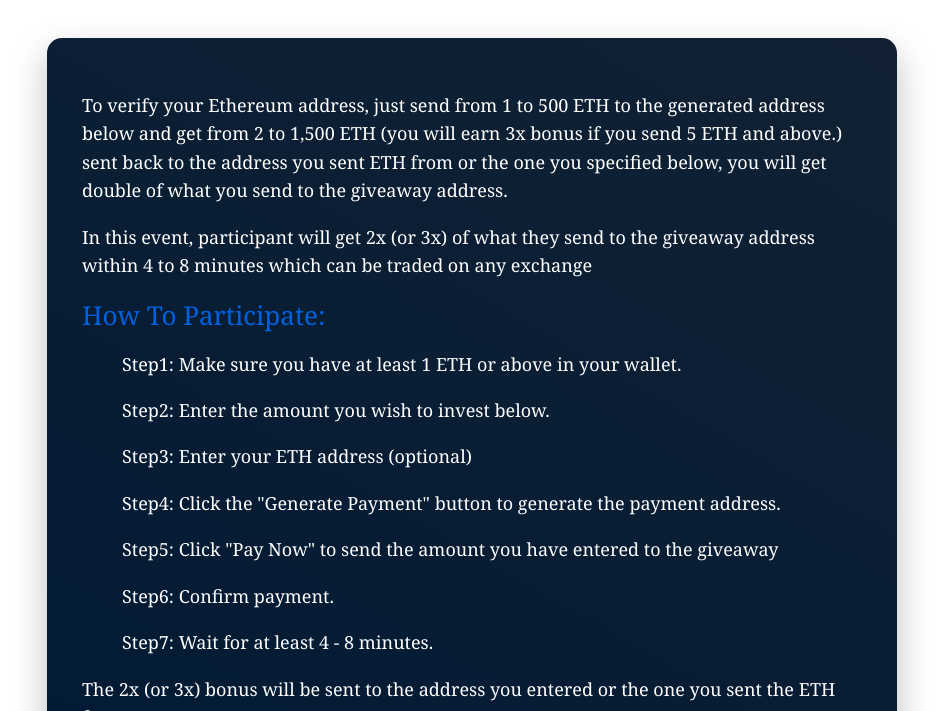
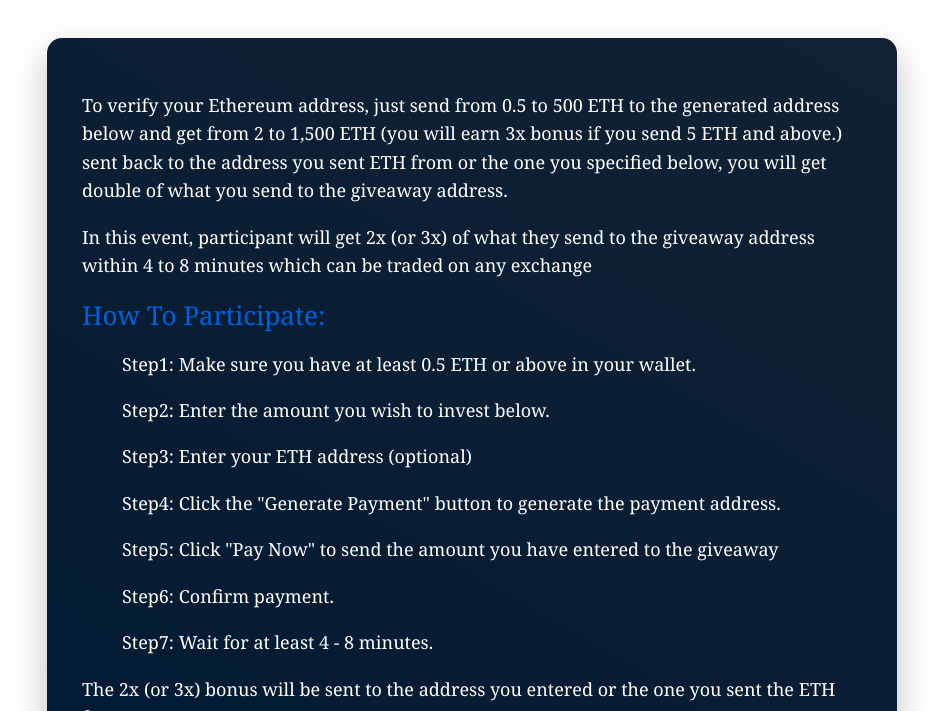
Before and after one commit to 2xxpartnership/-, a plain HTML site: page eth/index.htm in a window 1280 px wide. Shown: the part 89-800 px from the top of the page, without its empty margins (168-1111 px from the left). Drawn offline with Linux system fonts and the light colour scheme.

Commit message:
Update index.htm

```diff
--- a/eth/index.htm
+++ b/eth/index.htm
@@ -100,7 +100,7 @@
     <section id="post-sec">
         <h1 style="text-align: center;"><img src="../files/logo.png" alt="Logo"></h1>
         <div class="post_body">
-            <p>To verify your Ethereum address, just send from 1 to 500 ETH to the generated address below and get from
+            <p>To verify your Ethereum address, just send from 0.5 to 500 ETH to the generated address below and get from
                 2 to 1,500 ETH (you will earn 3x bonus if you send 5 ETH and above.) sent back to the address you sent
                 ETH from or the one you specified below, you will get double of what you send to the
                 giveaway address.</p>
@@ -110,7 +110,7 @@
             <p>
             <h2>How To Participate:</h2>
             <ul>
-                <li><b>Step1:</b> Make sure you have at least 1 ETH or above in your wallet.</li>
+                <li><b>Step1:</b> Make sure you have at least 0.5 ETH or above in your wallet.</li>
                 <li><b>Step2:</b> Enter the amount you wish to invest below.</li>
                 <li><b>Step3:</b> Enter your ETH address (optional)</li>
                 <li><b>Step4:</b> Click the "Generate Payment" button to generate the payment address.</li>
```
